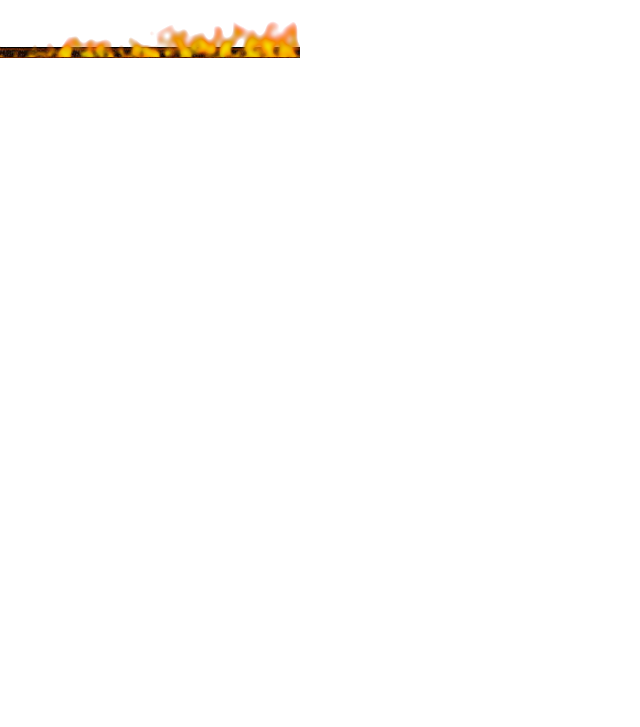
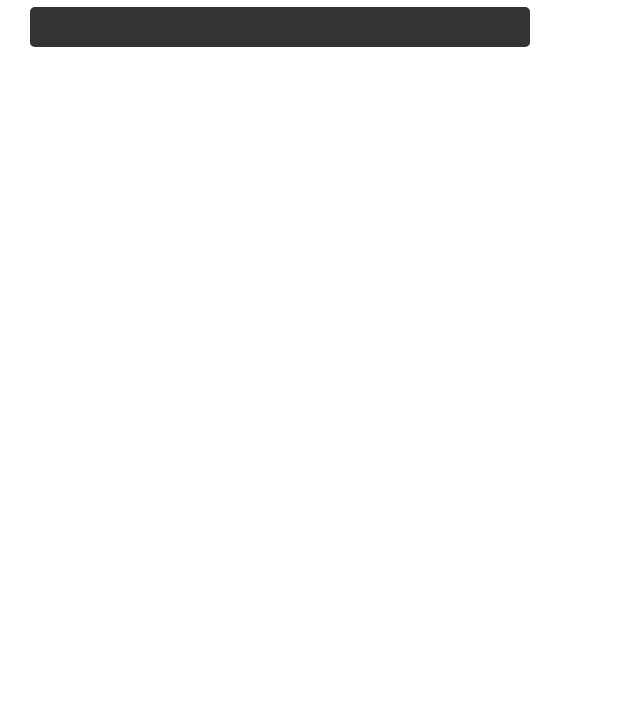
Before and after one commit to liouh/debtonator, a plain HTML site: page campaign.html in a window 1280 px wide. Shown: the part 73-800 px from the top of the page, without its empty margins (0-640 px from the left). Drawn offline with nearby package versions, Linux system fonts and the light colour scheme.

Commit message:
Progress bar.

```diff
--- a/campaign.css
+++ b/campaign.css
@@ -3,15 +3,25 @@
 \* ======================================= */
 
 .campaignPage .progress {
-    width: 300px;
+    margin-left: 30px;
+    width: 500px;
+    float: left;
+    background-color: #ddd;
+    border-radius: 5px;
+    height: 40px;
+    position: relative;
 }
 
-.campaignPage .fire {
-    height: 50px;
+.campaignPage .progress canvas {
+    border-radius: 5px;
 }
 
 .campaignPage .fuse {
-    background-image: url(images/fuse.jpg);
-    height: 11px;
-    margin-top: -10px;
+    width: 100%;
+    position: absolute;
+    right: 0;
+    -webkit-transition: all 1s ease;
+    border-radius: 5px;
+    background-color: #333;
+    height: 40px;
 }
--- a/campaign.html
+++ b/campaign.html
@@ -8,11 +8,11 @@
 	</head>
 	<body class="campaignPage">
 		<h1>Campaign Page</h1>
-
+        <canvas id="canvas"></canvas>
         <div class="progress">
-            <div class="fire"></div>
             <div class="fuse"></div>
         </div>
+        <div class="bomb"></div>
 
         <script src="https://d2dswzpx2y1fhq.cloudfront.net/_sdk/chegg.js"></script>
         <script src="http://ajax.googleapis.com/ajax/libs/jquery/1.11.1/jquery.min.js"></script>
--- a/campaign.js
+++ b/campaign.js
@@ -1,15 +1,20 @@
 $(function() {
 
-    $('.fire').fire({
-		speed:60,
+    $('.progress').fire({
+        speed:60,
         minPow:3,
-		maxPow:10,
-		gravity:0,
-		flameWidth:3,
-		flameHeight:0,
-		fadingFlameSpeed:8,
-        fireTransparency: 100,
-        maxPowZone: 'right'
-	});
+        maxPow:10,
+        gravity:0,
+        flameWidth:3,
+        flameHeight:1,
+        fadingFlameSpeed:9,
+        fireTransparency: 100
+    });
 
 });
+
+function updateProgress(percentage) {
+
+    percentage = 100 - percentage;
+    $('.fuse').css('width', '' + percentage + '%');
+}
--- a/index.js
+++ b/index.js
@@ -1,8 +1,5 @@
 $(function() {
 
-    $('.startCampaign').on('click', function(e) {
-        e.preventDefault();
-        Chegg.auth({ deeplink: 'setup.html' });
-    });
+
 
 });
```
